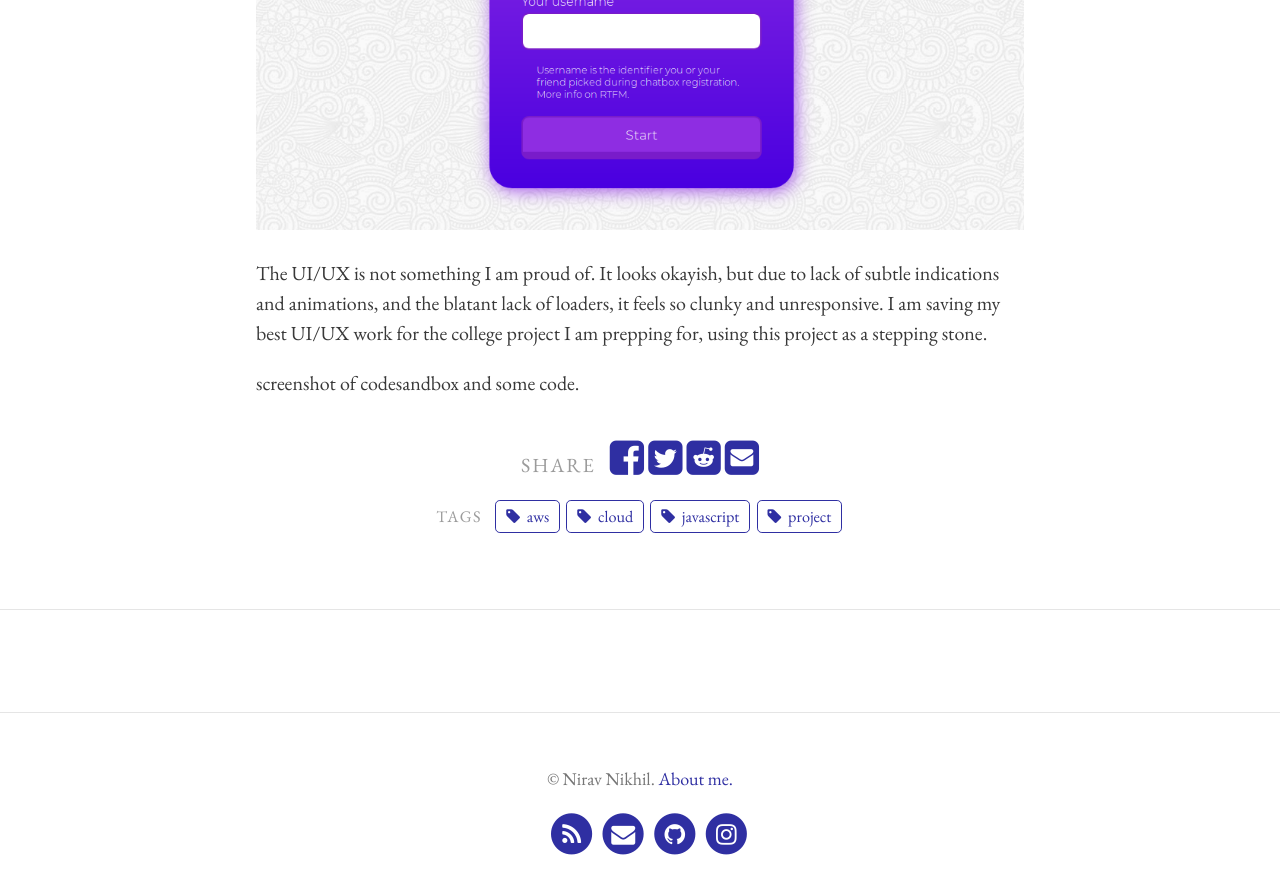
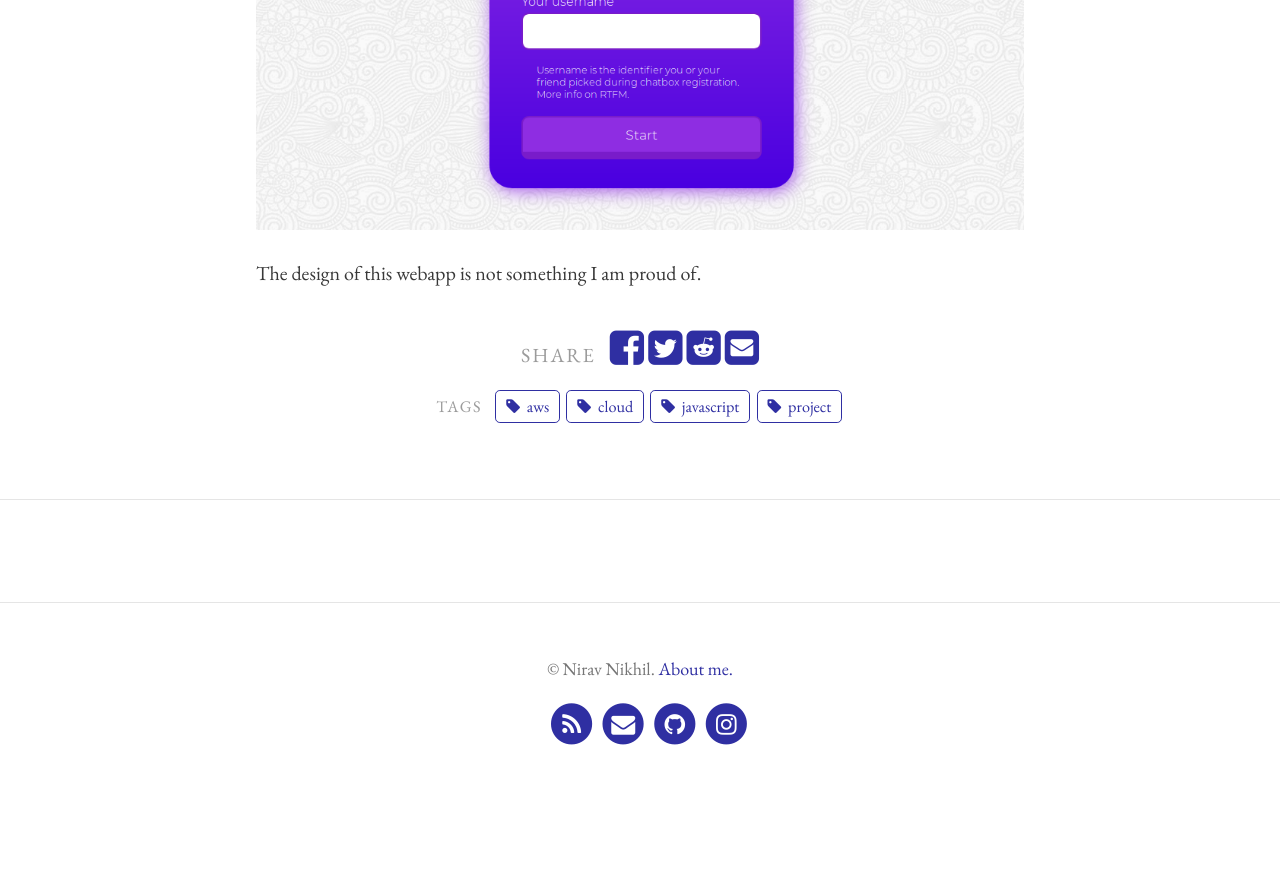
Before and after one commit to niravcodes/niravcodes.github.io, a Jekyll site: the page built from _portfolio/humbird.md, in a window 1280 px wide and 900 px high, scrolled down 1878 px. Shown: the top 894 px of the window. Built offline with Jekyll 4.4.1, drawn with Linux system fonts in a browser that asks for light colours; comment, search, counter and statistics services are not loaded; after the commit the page ends 2695 px from its top, so only the background shows below that.

Commit message:
Update from Forestry.io - Updated humbird.md

```diff
--- a/_portfolio/humbird.md
+++ b/_portfolio/humbird.md
@@ -38,6 +38,4 @@ On visiting <chatroom>.nirab.me, you are greeted with a login page. You type in
 
 ![](https://nirav.com.np/assets/img/sshot-2.png)
 
-The UI/UX is not something I am proud of. It looks okayish, but due to lack of subtle indications and animations, and the blatant lack of loaders, it feels so clunky and unresponsive. I am saving my best UI/UX work for the college project I am prepping for, using this project as a stepping stone.
-
-screenshot of codesandbox and some code.
+The design of this webapp is not something I am proud of.
```
